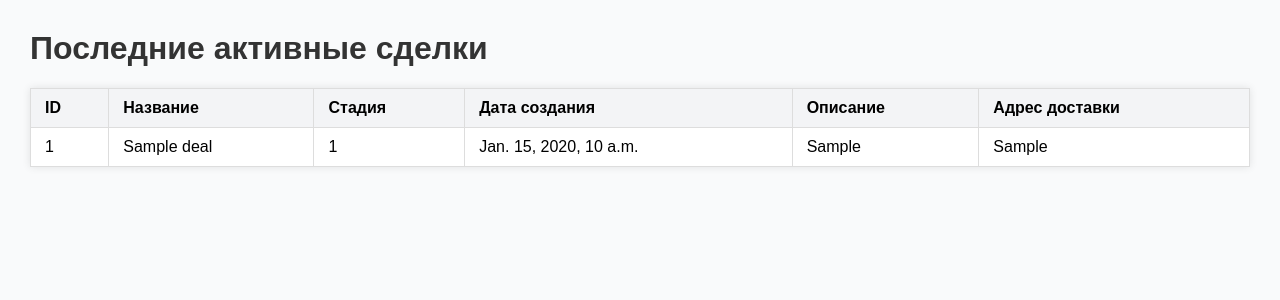
After one commit to MacloProfile/transaction-management, a Django app: template crm_demo/templates/crm_demo/deals.html in a window 1280 px wide. The commit adds this page. Shown: the top 300 px of the page. Run offline with Django 4.2, Linux system fonts and the light colour scheme; the template is opened without the code that fills it: most values are stand-ins (such as "Sample title", 1, 10 or a date in 2020).

Commit message:
add display last 10 deals and cosmetics html

```diff
--- /dev/null
+++ b/crm_demo/templates/crm_demo/base.html
@@ -0,0 +1,42 @@
+<!DOCTYPE html>
+<html lang="ru">
+<head>
+    <meta charset="UTF-8">
+    <style>
+        body {
+            font-family: Arial, sans-serif;
+            margin: 30px;
+            background: #f9fafb;
+        }
+        h1 { color: #333; }
+        table {
+            width: 100%;
+            border-collapse: collapse;
+            margin-top: 15px;
+            background: white;
+            box-shadow: 0 0 8px rgba(0,0,0,0.1);
+        }
+        th, td {
+            border: 1px solid #ddd;
+            padding: 10px 14px;
+            text-align: left;
+        }
+        th { background-color: #f3f4f6; }
+        tr:nth-child(even) { background-color: #fafafa; }
+        a.button {
+            display: inline-block;
+            padding: 8px 14px;
+            background: #2563eb;
+            color: white;
+            text-decoration: none;
+            border-radius: 6px;
+            margin-bottom: 15px;
+        }
+        a.button:hover { background: #1d4ed8; }
+    </style>
+    {% block extra_head %}{% endblock %}
+</head>
+<body>
+    {% block content %}{% endblock %}
+</body>
+</html>
--- /dev/null
+++ b/crm_demo/templates/crm_demo/deals.html
@@ -0,0 +1,36 @@
+{% extends 'crm_demo/base.html' %}
+
+{% block title %}Последние сделки{% endblock %}
+
+{% block content %}
+<h1>Последние активные сделки</h1>
+
+{% if last_deals %}
+    <table>
+        <thead>
+            <tr>
+                <th>ID</th>
+                <th>Название</th>
+                <th>Стадия</th>
+                <th>Дата создания</th>
+                <th>Описание</th>
+                <th>Адрес доставки</th>
+            </tr>
+        </thead>
+        <tbody>
+            {% for deal in last_deals %}
+                <tr>
+                    <td>{{ deal.ID }}</td>
+                    <td>{{ deal.TITLE }}</td>
+                    <td>{{ deal.STAGE_ID }}</td>
+                    <td>{{ deal.DATE_CREATE }}</td>
+                    <td>{{ deal.UF_CRM_1759496216132 }}</td>
+                    <td>{{ deal.UF_CRM_1759742400 }}</td>
+                </tr>
+            {% endfor %}
+        </tbody>
+    </table>
+{% else %}
+    <p>У вас пока нет активных сделок.</p>
+{% endif %}
+{% endblock %}
```
Also changed, not shown: crm_demo/templates/crm_demo/main.html (+12 -16 lines), crm_demo/urls.py (+6 -1 lines), crm_demo/views/last_deals.py (added, +40 -0 lines).
